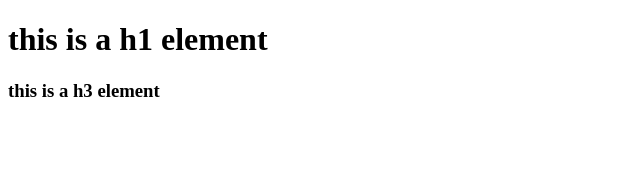
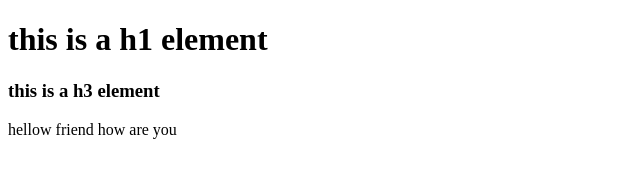
Before and after one commit to sazzadsourov/video, a plain HTML site: page index.html in a window 1280 px wide. Shown: the whole page, without its empty margins (0-640 px from the left). Drawn offline with Linux system fonts and the light colour scheme.

Commit message:
use a p tags
use a p tags

```diff
--- a/index.html
+++ b/index.html
@@ -9,5 +9,6 @@
 <body>
     <h1>this is a h1 element</h1>
     <h3>this is a h3 element</h3>
+    <p>hellow friend how are you</p>
 </body>
 </html
```
